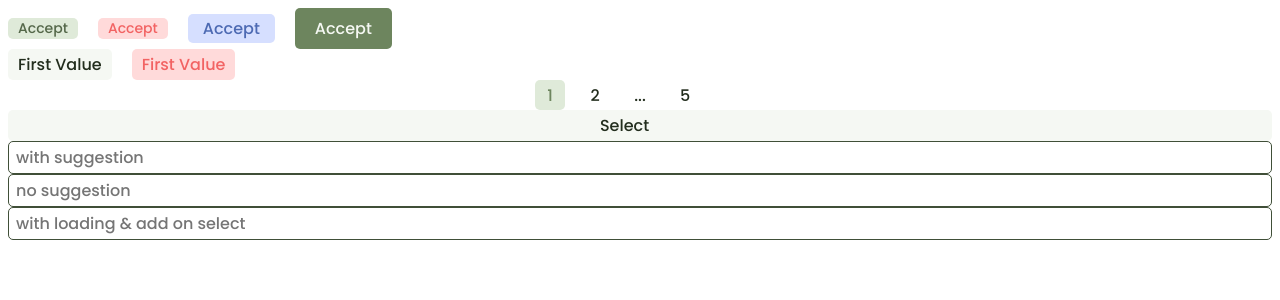
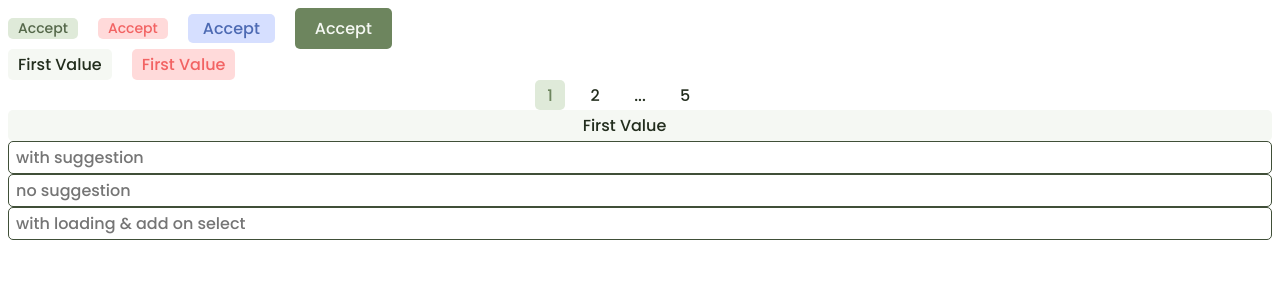
Before and after one commit to TranscriptomeDB-CU-Project/web-client, a Next.js app: page /test in a window 1280 px wide. Shown: the top 300 px of the page. Built offline with nearby package versions, Linux system fonts and the light colour scheme; some icons are missing.

Commit message:
feat: add suggestion to select

```diff
--- a/src/app/test/page.tsx
+++ b/src/app/test/page.tsx
@@ -24,6 +24,7 @@ const Test = () => {
   }
 
   const [values, setValues] = useState<string[]>([])
+  const [choice, setChoice] = useState<number>(1)
 
   return (
     <div>
@@ -44,7 +45,14 @@ const Test = () => {
       </div>
 
       <Pagination page={page} maxPage={5} onChange={setPage} />
-      <Select value="Select" />
+      <Select
+        value={choice}
+        items={[
+          { value: 1, label: 'First Value' },
+          { value: 2, label: 'Second Value' },
+        ]}
+        onChange={setChoice}
+      />
       <TextField placeholder="with suggestion" value={text} onChange={setText} getSuggestions={getSuggestions} />
       <TextField placeholder="no suggestion" value={text} onChange={setText} search />
       <TextField
--- a/src/components/Select/index.tsx
+++ b/src/components/Select/index.tsx
@@ -1,17 +1,30 @@
 import { Icon } from '@iconify/react'
-import React from 'react'
+import React, { useMemo } from 'react'
 
+import useSwitch from '@/hooks/useSwitch'
 import { PALETTE } from '@/theme'
 
+import Suggestion from '../Suggestion'
 import { SelectContainer } from './styled'
 import { SelectProps } from './types'
 
-const Select = ({ value }: SelectProps) => {
+const Select = ({ value, items, onChange }: SelectProps) => {
+  const label = useMemo(() => {
+    const item = items.find((item) => item.value === value)
+    return item?.label
+  }, [items, value])
+  const suggestionState = useSwitch()
+
+  const handleSelect = (_: string, idx: number) => {
+    onChange(items[idx].value)
+    suggestionState.setOff()
+  }
+
   return (
-    <SelectContainer>
-      <div style={{ flexGrow: 1, textAlign: 'center' }}>{value}</div>
-
+    <SelectContainer onClick={suggestionState.setOn}>
+      <div style={{ flexGrow: 1, textAlign: 'center' }}>{label}</div>
       <Icon icon="mdi:expand-more" fontSize={24} color={PALETTE.PRIMARY[700]} />
+      {suggestionState.state && <Suggestion suggestions={items.map((item) => item.label)} onSelect={handleSelect} />}
     </SelectContainer>
   )
 }
--- a/src/components/Select/styled.ts
+++ b/src/components/Select/styled.ts
@@ -5,6 +5,7 @@ import Text from '../Text'
 export const SelectContainer = styled(Text).attrs({
   bg: 'primary-50',
 })`
+  position: relative;
   display: flex;
   align-items: center;
   padding: 3px 10px;
--- a/src/components/Suggestion/index.tsx
+++ b/src/components/Suggestion/index.tsx
@@ -14,7 +14,7 @@ const Suggestion = ({ suggestions, isLoading, onSelect }: SuggestionProps) => {
           key={index}
           onClick={(e: MouseEvent<HTMLDivElement>) => {
             e.stopPropagation()
-            onSelect(suggestion)
+            onSelect(suggestion, index)
           }}
         >
           {suggestion}
--- a/src/components/Suggestion/types.ts
+++ b/src/components/Suggestion/types.ts
@@ -1,5 +1,5 @@
 export interface SuggestionProps {
   suggestions?: string[]
   isLoading?: boolean
-  onSelect: (value: string) => void
+  onSelect: (value: string, idx: number) => void
 }
```
Also changed, not shown: src/components/Select/types.ts (+6 -1 lines).
